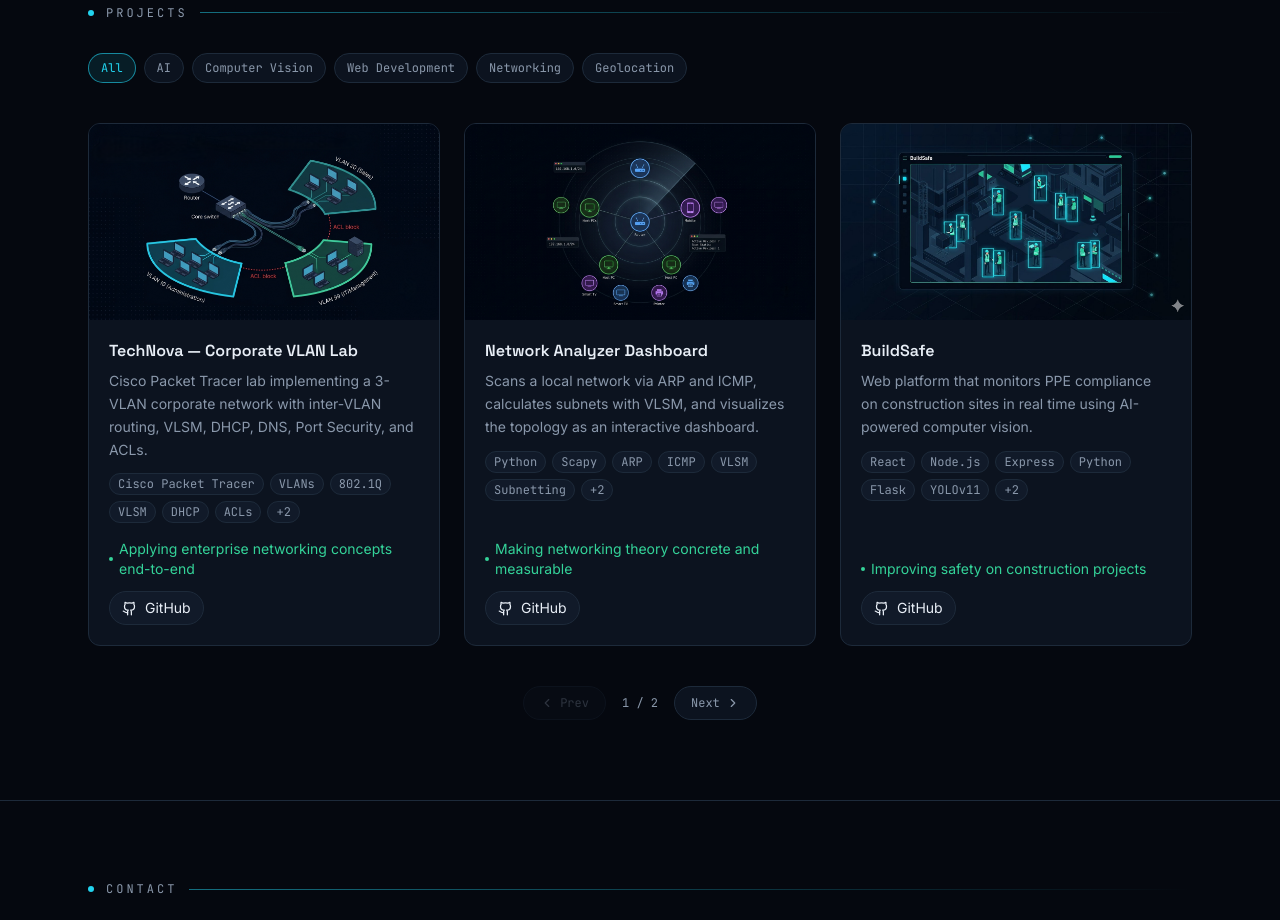
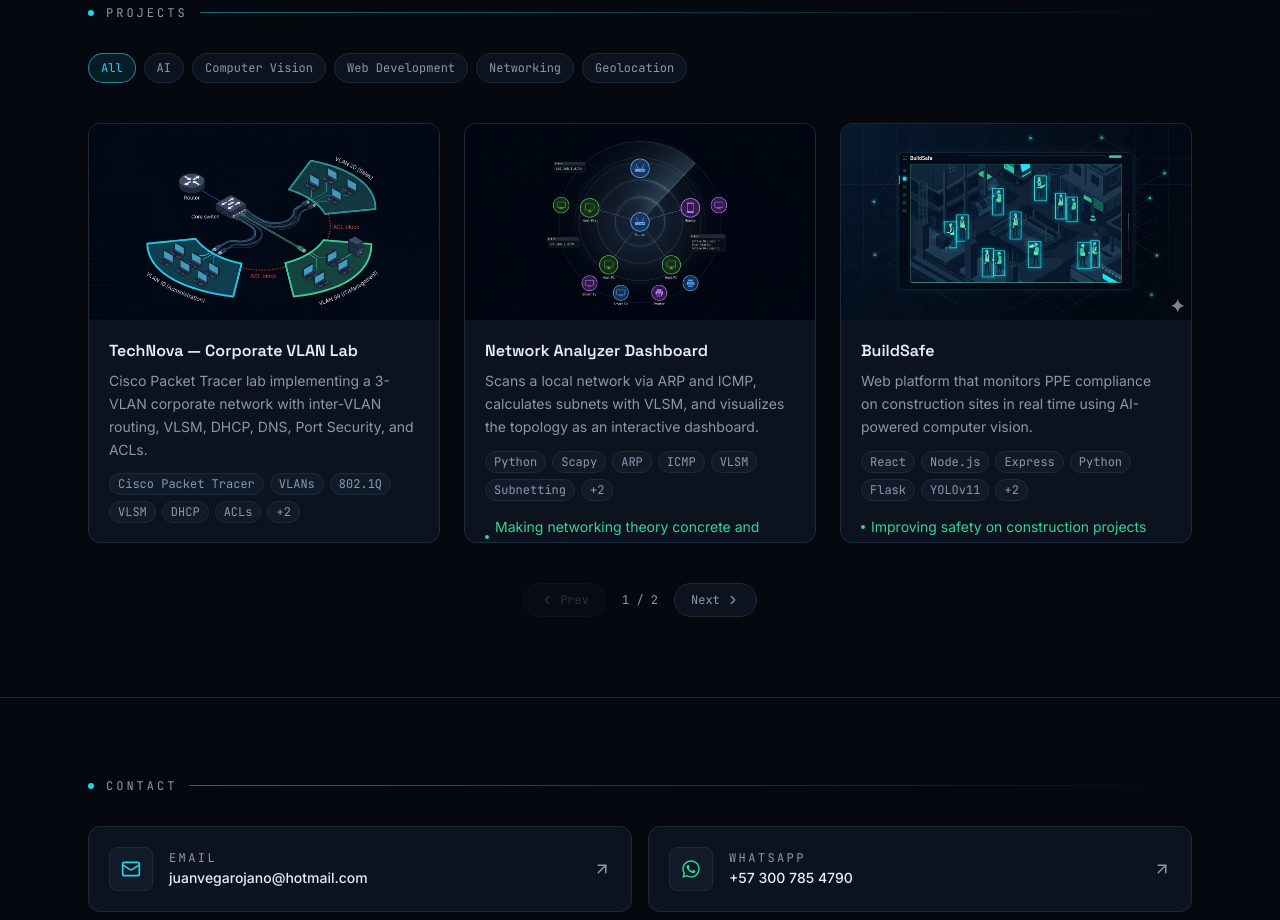
Before and after one commit to juancveg/juan-vega-portafolio, a Next.js app: page / in a window 1280 px wide. Shown: the part 2380-3300 px from the top of the page. Built offline with nearby package versions, Linux system fonts and the light colour scheme.

Commit message:
Change card height to fixed for consistency
Updated card height for consistent sizing across pages.

```diff
--- a/components/Projects.tsx
+++ b/components/Projects.tsx
@@ -121,12 +121,12 @@ export default function Projects() {
           ))}
         </div>
 
-        {/* Cards — min-h keeps the grid the same height on all pages */}
-        <div className="grid min-h-[480px] auto-rows-fr gap-6 sm:grid-cols-2 lg:grid-cols-3">
+        {/* Cards — fixed height on each card keeps size consistent across pages */}
+        <div className="grid gap-6 sm:grid-cols-2 lg:grid-cols-3">
           {visible.map((project) => (
             <div
               key={project.title}
-              className="flex flex-col overflow-hidden rounded-xl border border-line bg-surface transition-colors hover:border-signal/40"
+              className="flex h-[420px] flex-col overflow-hidden rounded-xl border border-line bg-surface transition-colors hover:border-signal/40"
             >
               <div className="relative aspect-video shrink-0 overflow-hidden bg-surface2">
                 <img
```
